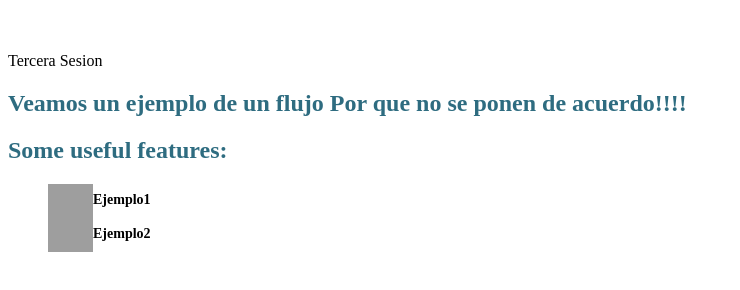
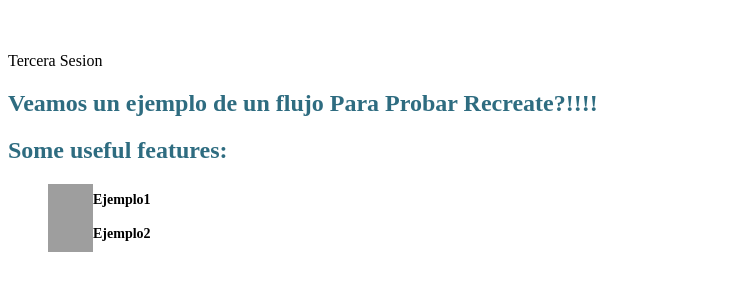
Before and after one commit to cjcs19/devsecopnginx, a plain HTML site: page index.html in a window 1280 px wide. Shown: the part 48-338 px from the top of the page, without its empty margins (0-740 px from the left). Drawn offline with Linux system fonts and the light colour scheme; grey boxes are pictures that could not be loaded.

Commit message:
Otro cambio-1

```diff
--- a/index.html
+++ b/index.html
@@ -2,7 +2,7 @@
 <h1 style="color: #5e9ca0;">Curso de DEVSECOPS!</h1>
 <p>&nbsp;</p>
 <p>Tercera Sesion</p>
-<h2 style="color: #2e6c80;">Veamos un ejemplo de un flujo Por que no se ponen de acuerdo!!!!</h2>
+<h2 style="color: #2e6c80;">Veamos un ejemplo de un flujo Para Probar Recreate?!!!!</h2>
 <h2 style="color: #2e6c80;">Some useful features:</h2>
 <ol style="list-style: none; font-size: 14px; line-height: 32px; font-weight: bold;">
 <li style="clear: both;"><img style="float: left;" src="https://html-online.com/img/01-interactive-connection.png" alt="interactive connection" width="45" />Ejemplo1</li>
```
